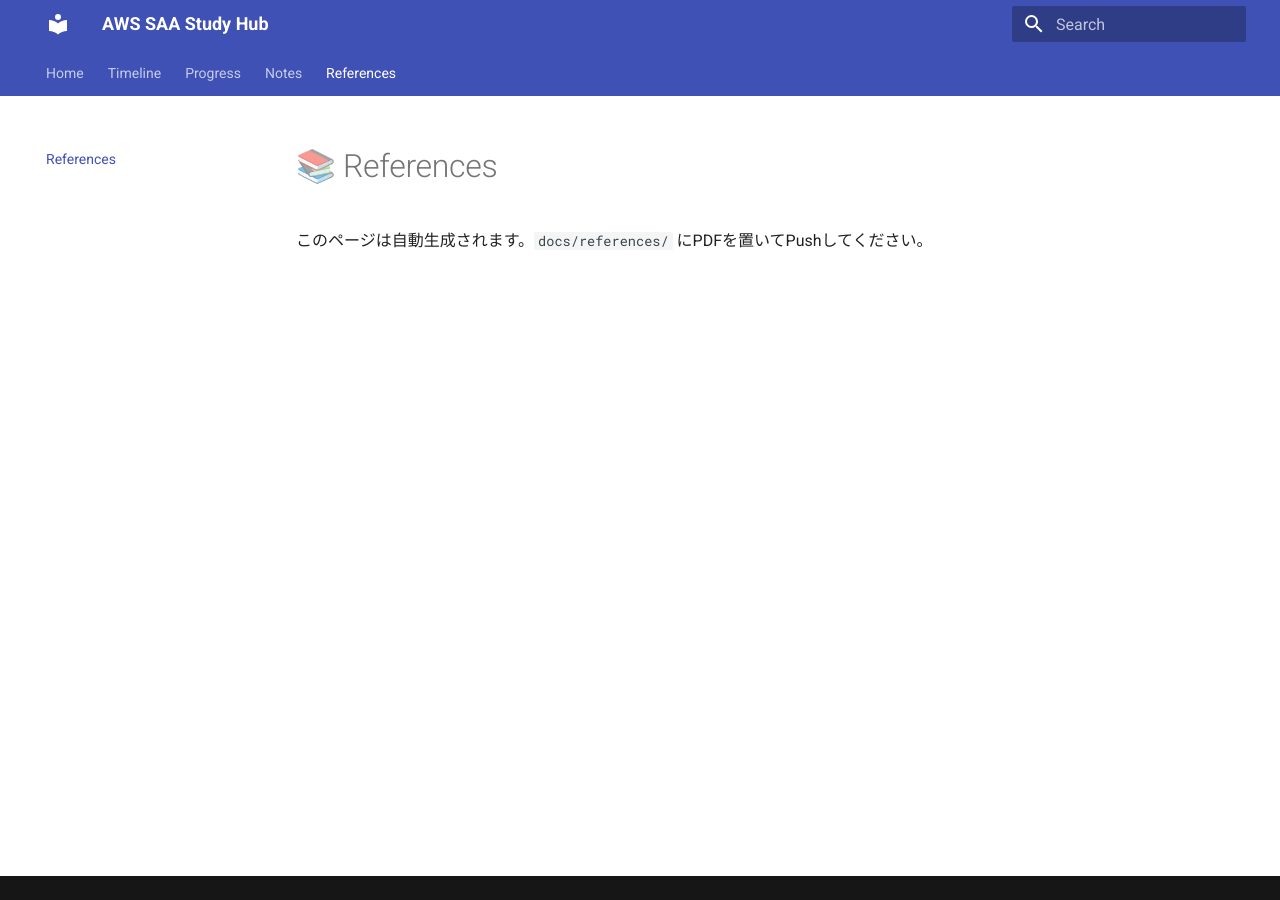
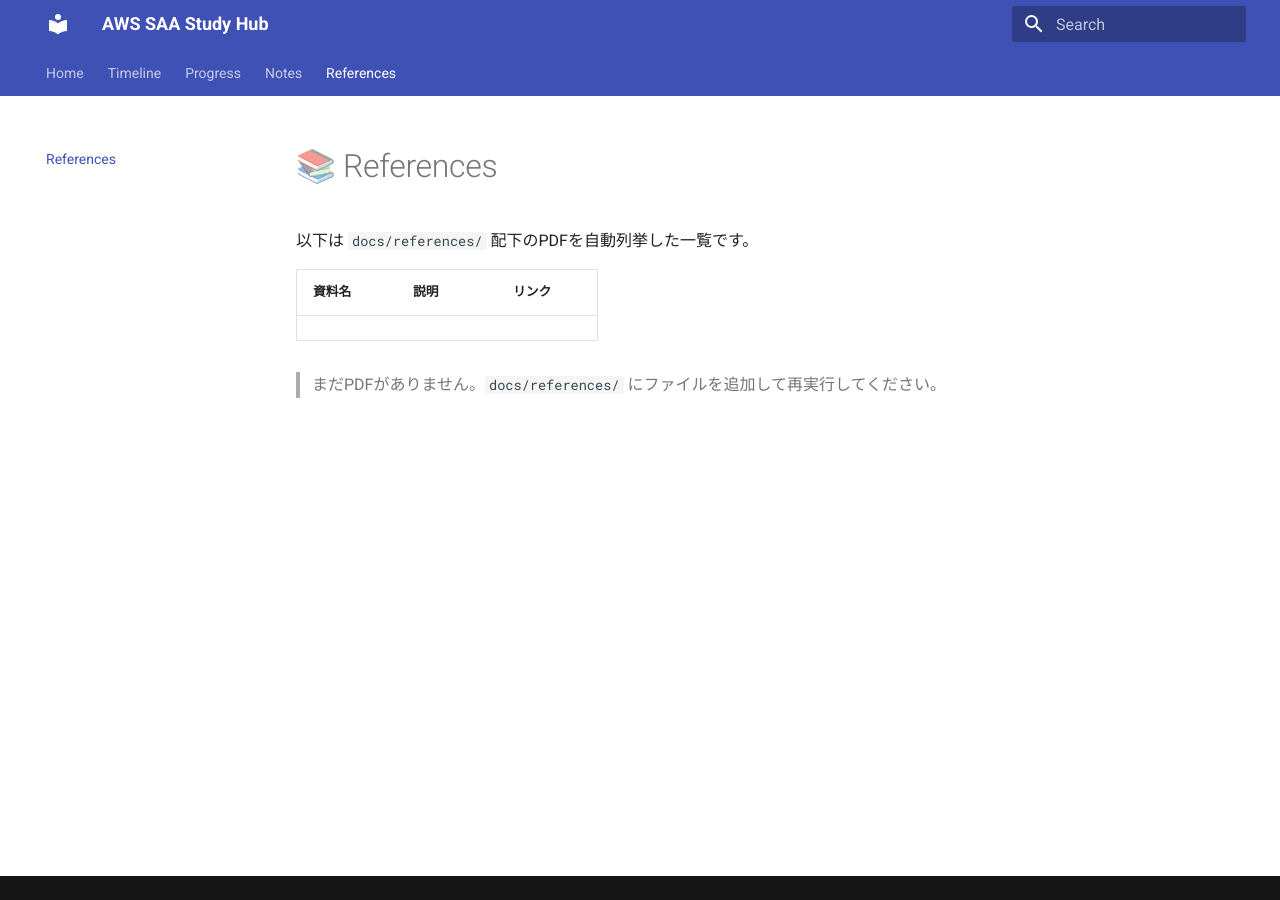
Before and after one commit to Sunny9-nao/aws-saa-ghpages-kit, an MkDocs documentation site: the page built from docs/references/index.md, in a window 1280 px wide. Built offline with MkDocs 1.6.1 and Material for MkDocs 9.7.7, drawn with Linux system fonts in a browser that asks for light colours.

Commit message:
エラー対応

```diff
--- a/docs/references/index.md
+++ b/docs/references/index.md
@@ -1,3 +1,8 @@
 # 📚 References
 
-このページは自動生成されます。`docs/references/` にPDFを置いてPushしてください。
+以下は `docs/references/` 配下のPDFを自動列挙した一覧です。
+
+| 資料名 | 説明 | リンク |
+|---|---|---|
+
+> まだPDFがありません。`docs/references/` にファイルを追加して再実行してください。
```
Also changed, not shown: 1 other file.
